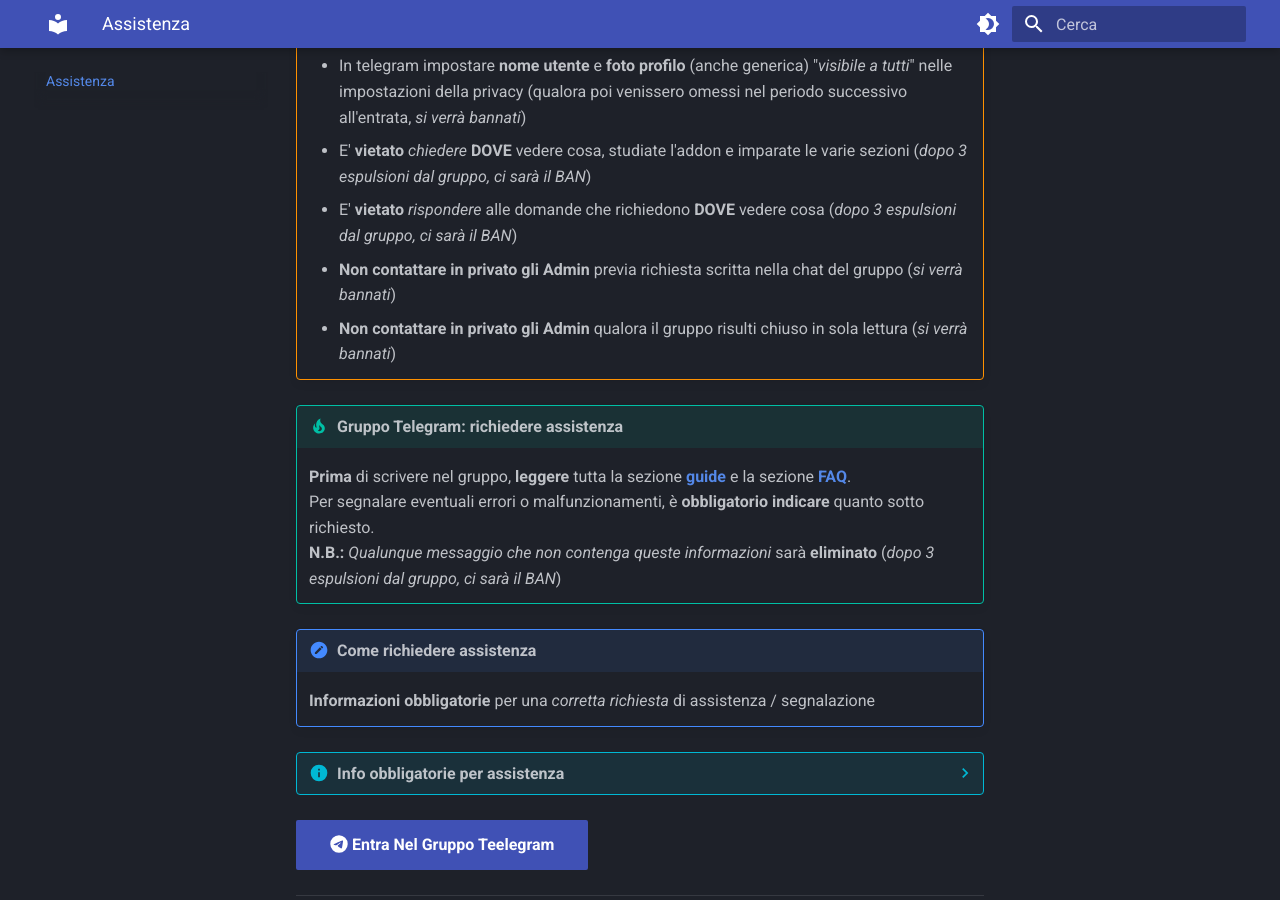
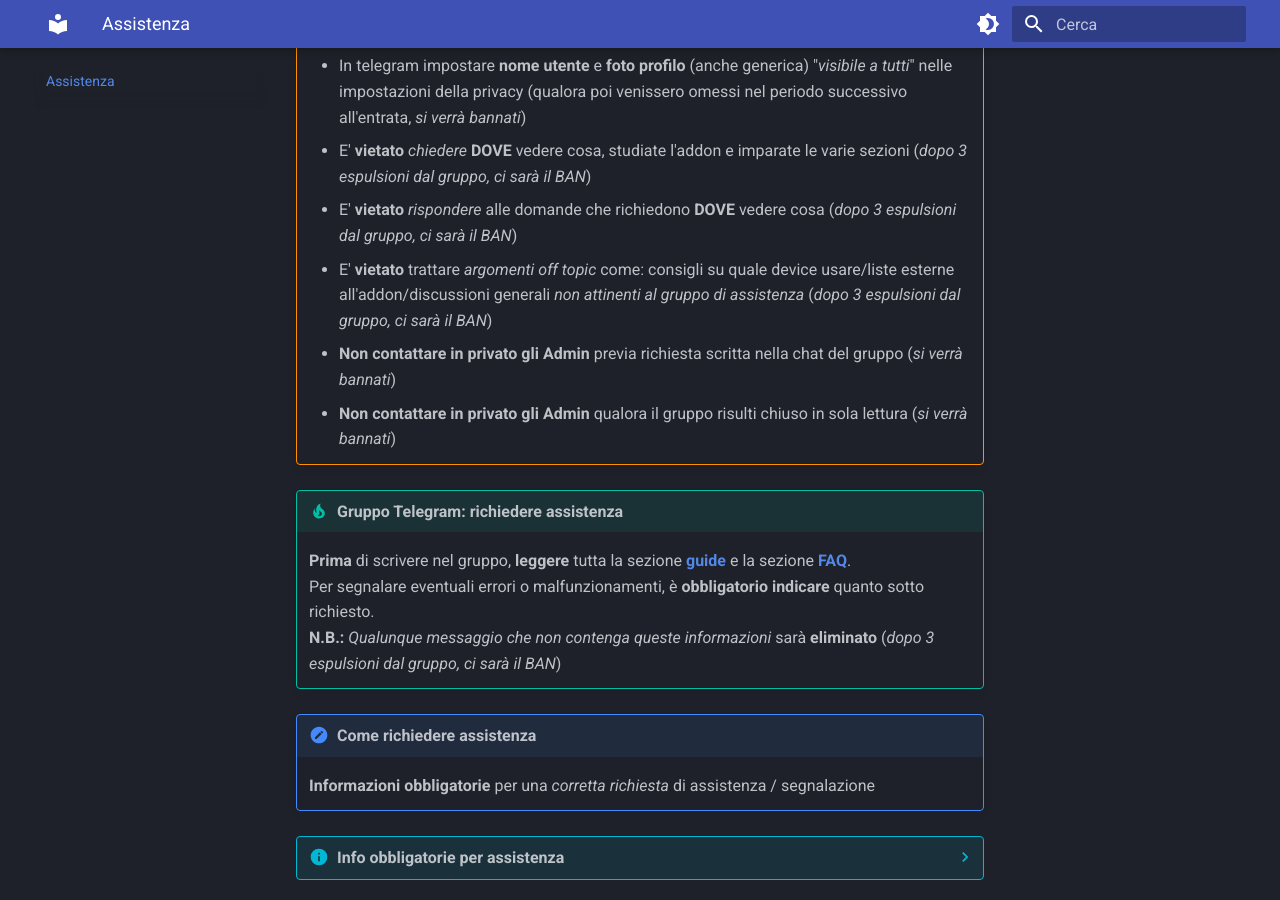
Before and after one commit to campipaolo/Mandrakodi-Wiki, an MkDocs documentation site: the page built from docs/ask_help.md, in a window 1280 px wide and 900 px high, scrolled down 375 px. Built offline with MkDocs 1.6.1 and Material for MkDocs 9.7.7, drawn with Linux system fonts in a browser that asks for light colours.

Commit message:
ask_help
rev

```diff
--- a/docs/ask_help.md
+++ b/docs/ask_help.md
@@ -8,6 +8,7 @@
     * In telegram impostare **nome utente** e **foto profilo** (anche generica) "*visibile a tutti*" nelle impostazioni della privacy (qualora poi venissero omessi nel periodo successivo all'entrata, *si verrà bannati*)
     * E' **vietato** *chiedere* **DOVE** vedere cosa, studiate l'addon e imparate le varie sezioni (*dopo 3 espulsioni dal gruppo, ci sarà il BAN*)
     * E' **vietato** *rispondere* alle domande che richiedono **DOVE** vedere cosa (*dopo 3 espulsioni dal gruppo, ci sarà il BAN*)
+    * E' **vietato** trattare *argomenti off topic* come: consigli su quale device usare/liste esterne all'addon/discussioni generali *non attinenti al gruppo di assistenza* (*dopo 3 espulsioni dal gruppo, ci sarà il BAN*)
     * **Non contattare in privato gli Admin** previa richiesta scritta nella chat del gruppo (*si verrà bannati*)
     * **Non contattare in privato gli Admin** qualora il gruppo risulti chiuso in sola lettura (*si verrà bannati*)
 
```
